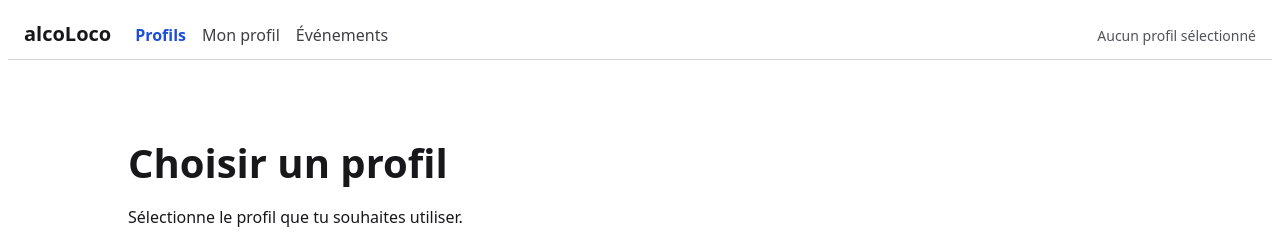
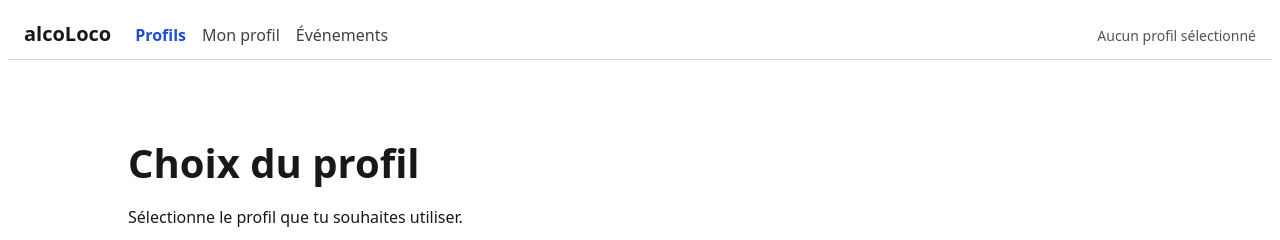
Before and after one commit to maelprog/alcoLoco, an Angular app in the folder web/: page /profiles in a window 1280 px wide. Shown: the top 240 px of the page. Built offline with nearby package versions, Linux system fonts and the light colour scheme; no server answers.

Commit message:
fix(web): align profile selection title

```diff
--- a/web/src/app/pages/profile-selection/profile-selection-page.html
+++ b/web/src/app/pages/profile-selection/profile-selection-page.html
@@ -1,6 +1,6 @@
 <main class="profile-selection">
   <header class="page-header">
-    <h1>Choisir un profil</h1>
+    <h1>Choix du profil</h1>
     <p>
       Sélectionne le profil que tu souhaites utiliser.
     </p>
```
